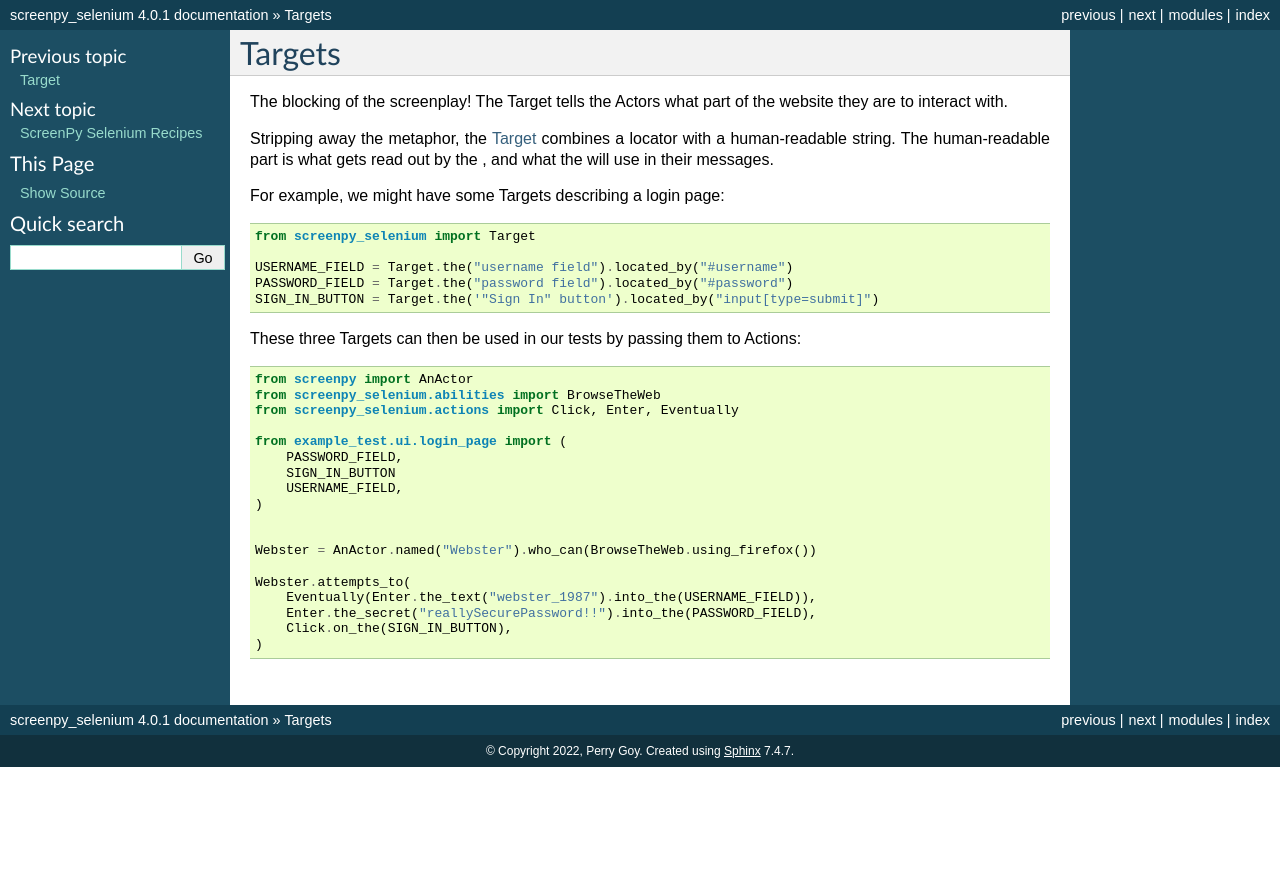
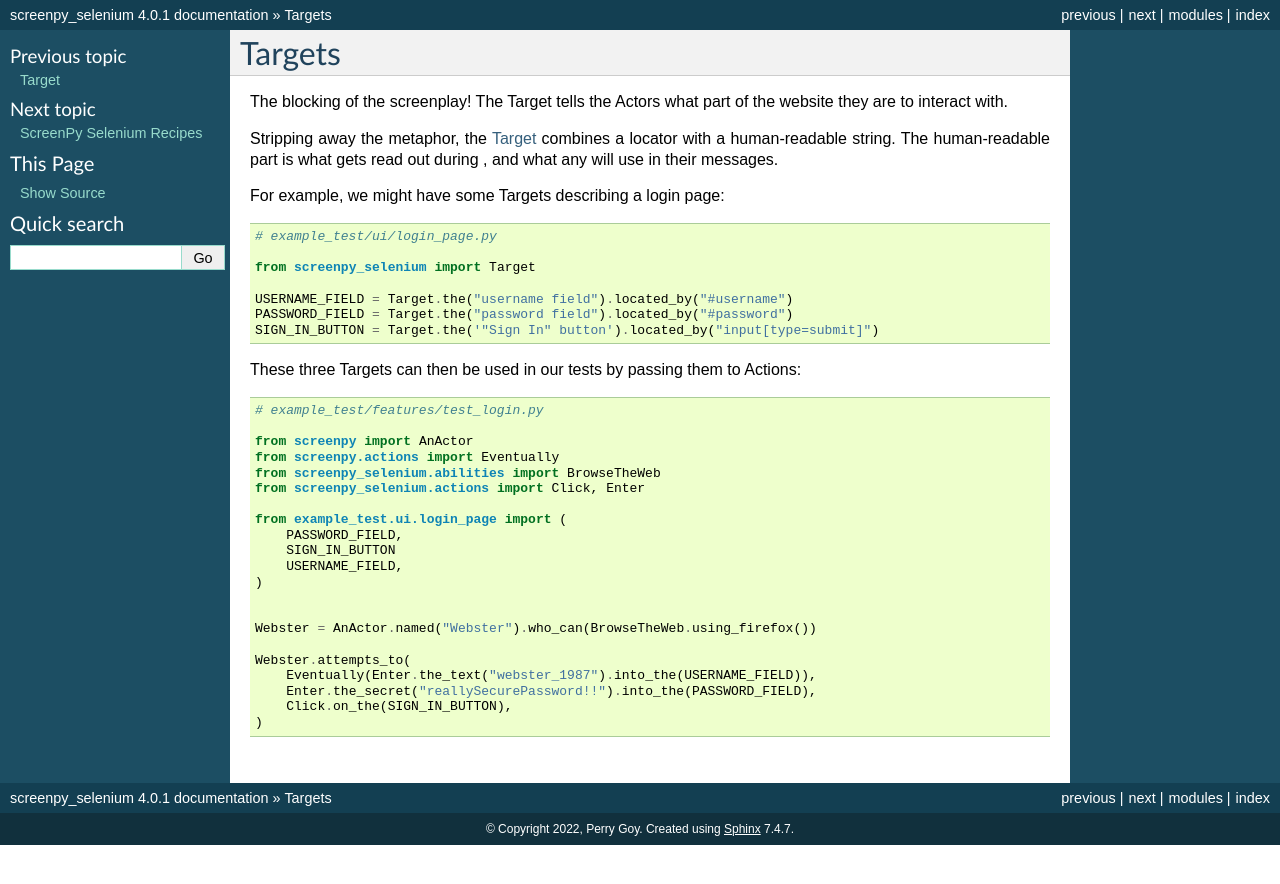
Before and after one commit to ScreenPyHQ/screenpy_selenium, a Sphinx documentation site: the page built from docs/targets.rst, in a window 1280 px wide. Shown: the top 884 px of the page. Built offline with Sphinx 7.4.7, drawn with Linux system fonts in a browser that asks for light colours.

Commit message:
docs updates after ScreenPy page changes.

```diff
--- a/docs/conf.py
+++ b/docs/conf.py
@@ -9,7 +9,7 @@
 # If extensions (or modules to document with autodoc) are in another directory,
 # add these directories to sys.path here. If the directory is relative to the
 # documentation root, use os.path.abspath to make it absolute, like shown here.
-#
+
 import os
 import sys
 
--- a/docs/targets.rst
+++ b/docs/targets.rst
@@ -12,13 +12,15 @@ the :ref:`target` combines a locator
 with a human-readable string.
 The human-readable part
 is what gets read out
-by the :external+screenpy:ref:`narrator`,
-and what the :external+screenpy:ref:`exceptions` will use
+during :external+screenpy:ref:`Narration`,
+and what any :external+screenpy:ref:`exceptions` will use
 in their messages.
 
 For example,
 we might have some Targets
 describing a login page::
+
+    # example_test/ui/login_page.py
 
     from screenpy_selenium import Target
 
@@ -30,9 +32,12 @@ These three Targets
 can then be used in our tests
 by passing them to Actions::
 
+    # example_test/features/test_login.py
+
     from screenpy import AnActor
+    from screenpy.actions import Eventually
     from screenpy_selenium.abilities import BrowseTheWeb
-    from screenpy_selenium.actions import Click, Enter, Eventually
+    from screenpy_selenium.actions import Click, Enter
 
     from example_test.ui.login_page import (
         PASSWORD_FIELD,
```
Also changed, not shown: 2 other files.
